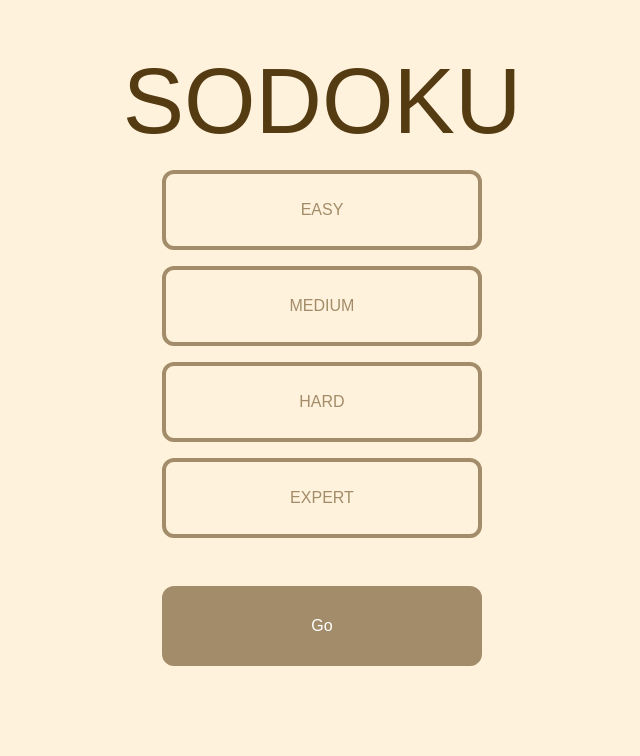
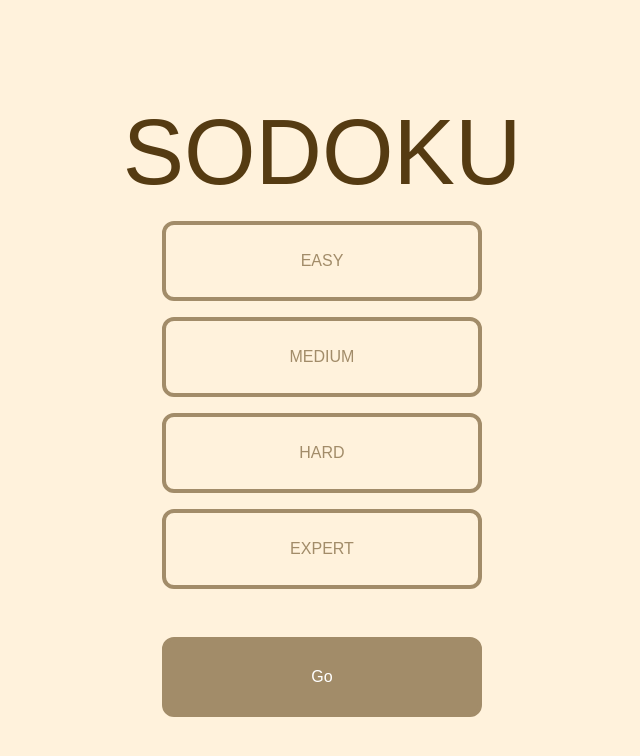
Before and after one commit to athenacheng15/sudoku, a React (Create React App) app: page / in a window 1280 px wide. Shown: the top 756 px of the page, without its empty margins (318-958 px from the left). Built offline with nearby package versions, Linux system fonts and the light colour scheme; a web font is replaced by a local one.

Commit message:
styled : optimize layout

```diff
--- a/src/layout.tsx
+++ b/src/layout.tsx
@@ -2,7 +2,7 @@
 
 export const Layout = () => {
 	return (
-		<div className="flex flex-col items-center justify-center p-8">
+		<div className="flex flex-col items-center justify-center p-8 min-h-screen">
 			<Outlet />
 		</div>
 	);
```
